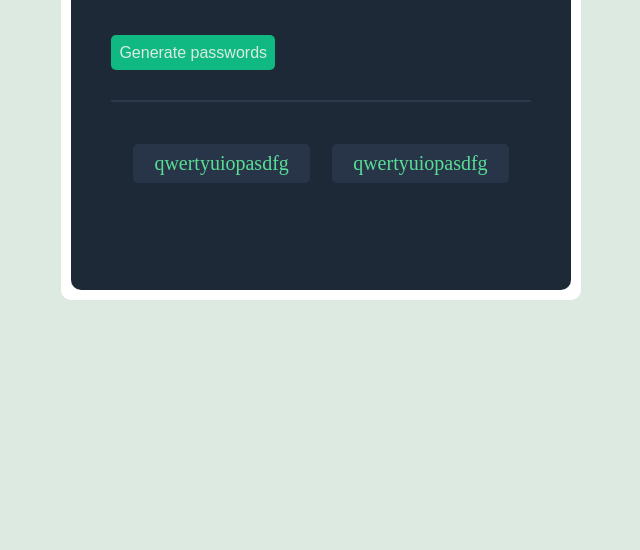
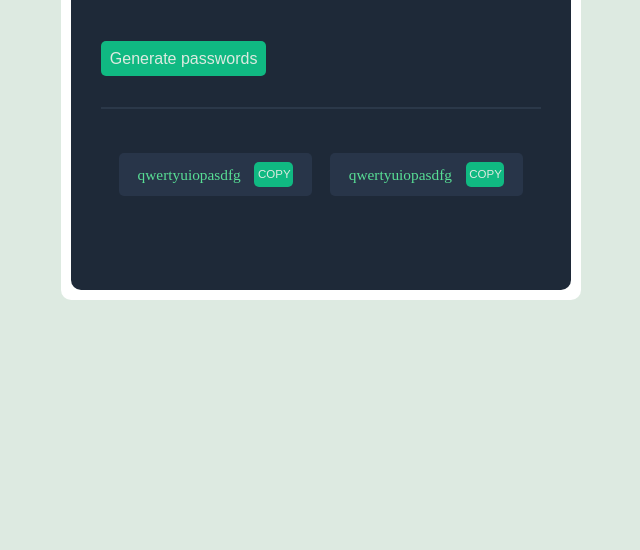
Before and after one commit to whyyy417/Password-Generator, a plain HTML site: page index.html in a window 1280 px wide. Shown: the part 250-800 px from the top of the page, without its empty margins (319-959 px from the left). Drawn offline with Linux system fonts and the light colour scheme.

Commit message:
Added COPY button

```diff
--- a/index.html
+++ b/index.html
@@ -17,8 +17,14 @@
             <button id="generate-btn">Generate passwords</button>
             <div class="separator"></div>
             <div class="Passwords">
-                <div id="Password-one">qwertyuiopasdfg</div>
-                <div id="Password-two">qwertyuiopasdfg</div>
+                <div id="password-container">
+                        <p id="Password-one">qwertyuiopasdfg</p>
+                        <button id="copy-one">COPY</button>
+                </div>
+                <div id="password-container">
+                    <p id="Password-two">qwertyuiopasdfg</p>
+                    <button id="copy-two">COPY</button>
+                </div>
             </div>
         </div>
     </div>
--- a/styles.css
+++ b/styles.css
@@ -16,8 +16,8 @@ background-color: #ddeae1;
 .main-body{
     width: 100%;
     height: 100%;
-    padding-left: 40px;
-    padding-right: 40px;
+    padding-left: 30px;
+    padding-right: 30px;
     background-color: #1e2938;
     border-radius: 10px;
 }
@@ -62,12 +62,29 @@ button{
 .Passwords{
     display: flex;
     justify-content: space-evenly;
+    width: 100%;
+    height: 25%;
+
+}
+#password-container{
+    display: flex;
+    justify-content: space-evenly;
     margin-top: 10%;
-}
-#Password-one, #Password-two{
-    padding: 2% 5%;
+    width: 40%;
+    height: 20%;
+    padding: 2%;
     border-radius: 5px;
-    font-size: 125%;
-    color: #58de95;
+    font-size: 80%;
     background-color: #283549;
 }
+
+p{
+    color: #58de95;
+    padding-right: 2%;
+}
+
+#copy-one, #copy-two{
+    width: 22%;
+    height: 100%;
+    font-size: 90%;
+}
```
